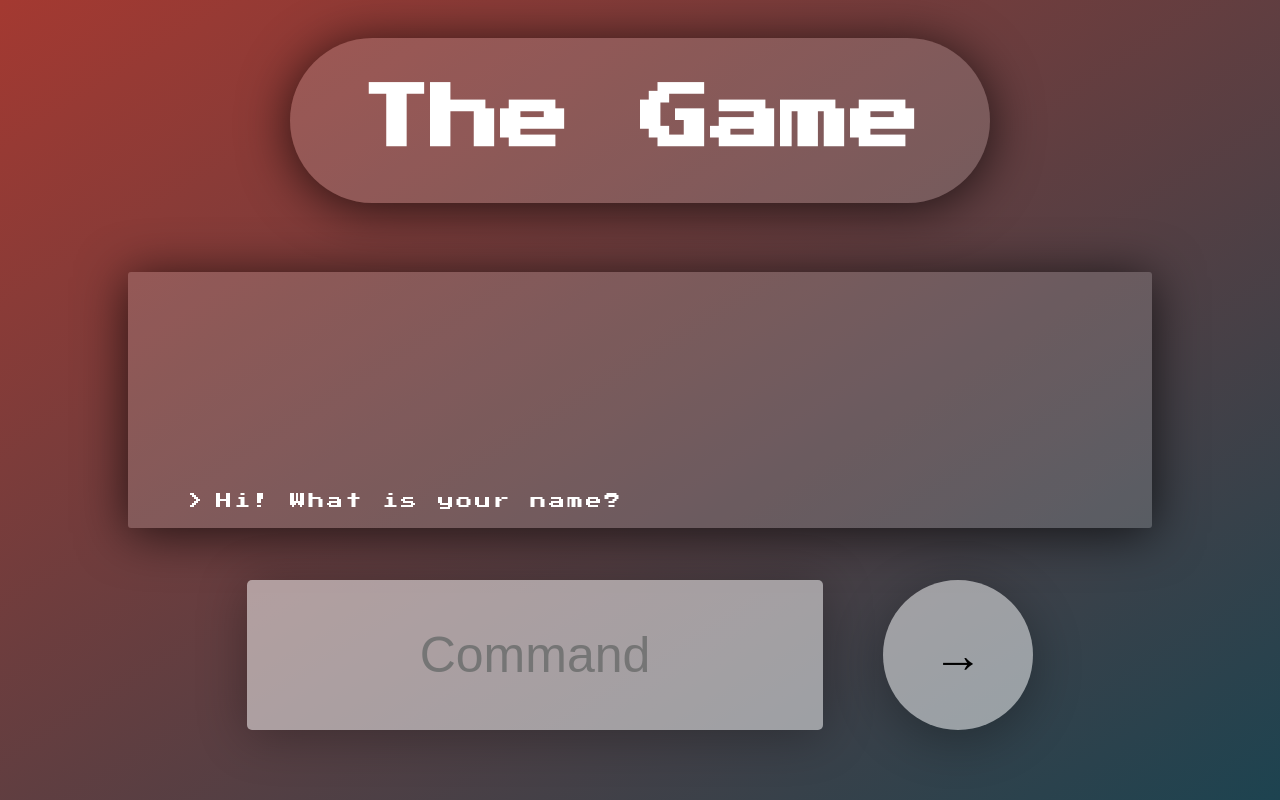
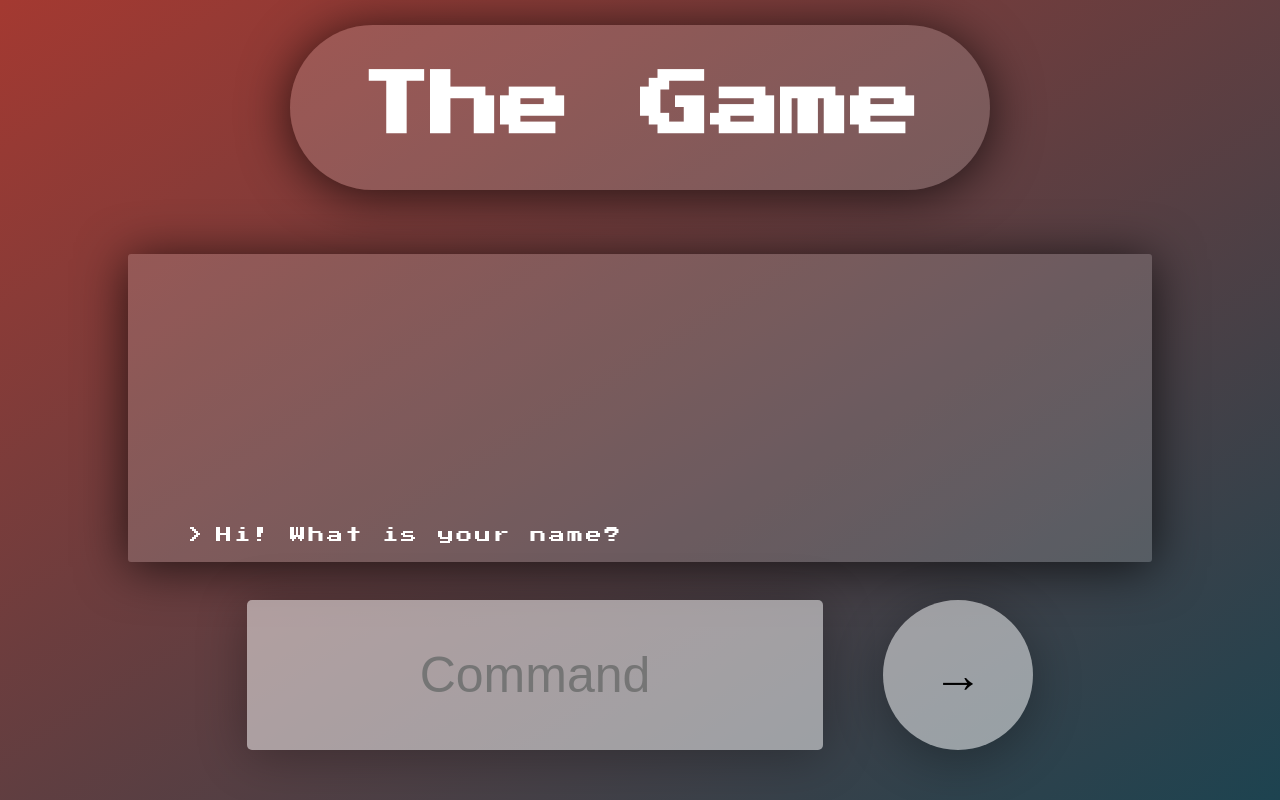
Before and after one commit to kojogadget/jsGame, a website: page index.html in a window 1280 px wide. Drawn offline with Linux system fonts and the light colour scheme.

Commit message:
Adjusting margins

```diff
--- a/resources/sass/layout/_grid.scss
+++ b/resources/sass/layout/_grid.scss
@@ -1,6 +1,6 @@
 .container {
   display: grid;
-  grid-template-rows: 30vh 1fr 30vh;
+  grid-template-rows: min-content 1fr min-content;
   grid-template-columns: 1fr;
   justify-items: center;
   align-items: center;
--- a/resources/sass/layout/_header.scss
+++ b/resources/sass/layout/_header.scss
@@ -2,9 +2,10 @@
   width: max-content;
   justify-self: center;
 
-  background-color: rgba($color-grey-light, 0.2);
+  margin: 2.5rem 0;
   padding: 3rem 7rem;
   border-radius: 100rem;
+  background-color: rgba($color-grey-light, 0.2);
   -webkit-box-shadow: 0 0.5rem 5rem rgba($color-black, 0.7);
   box-shadow: 0 0.5rem 5rem rgba($color-black, 0.7);
 }
--- a/resources/sass/layout/_options.scss
+++ b/resources/sass/layout/_options.scss
@@ -5,6 +5,7 @@
 
   width: 100%;
   max-width: 180rem;
+  margin-bottom: 3rem;
 
   list-style: none;
 
```
Also changed, not shown: resources/css/style.css.
